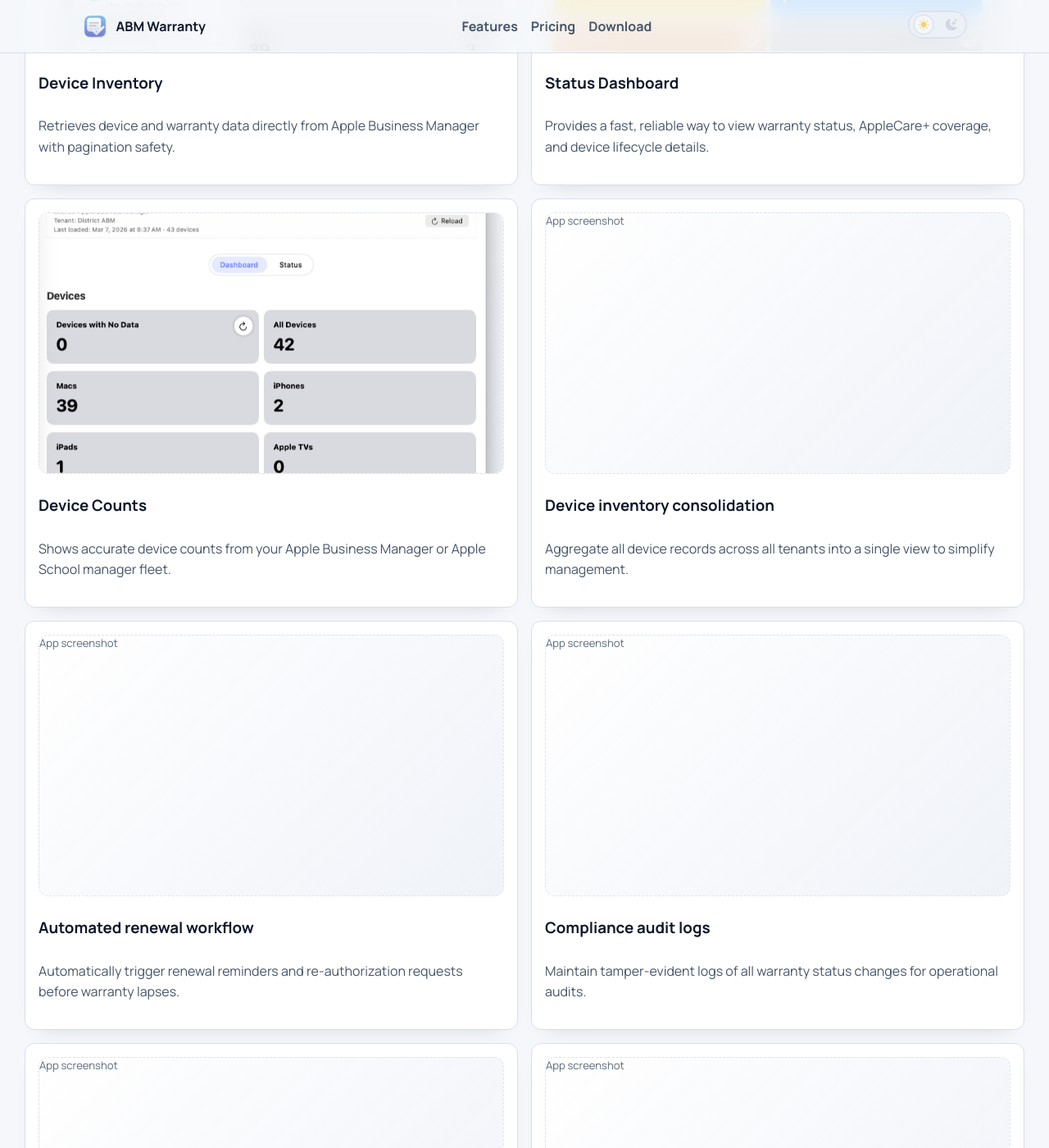
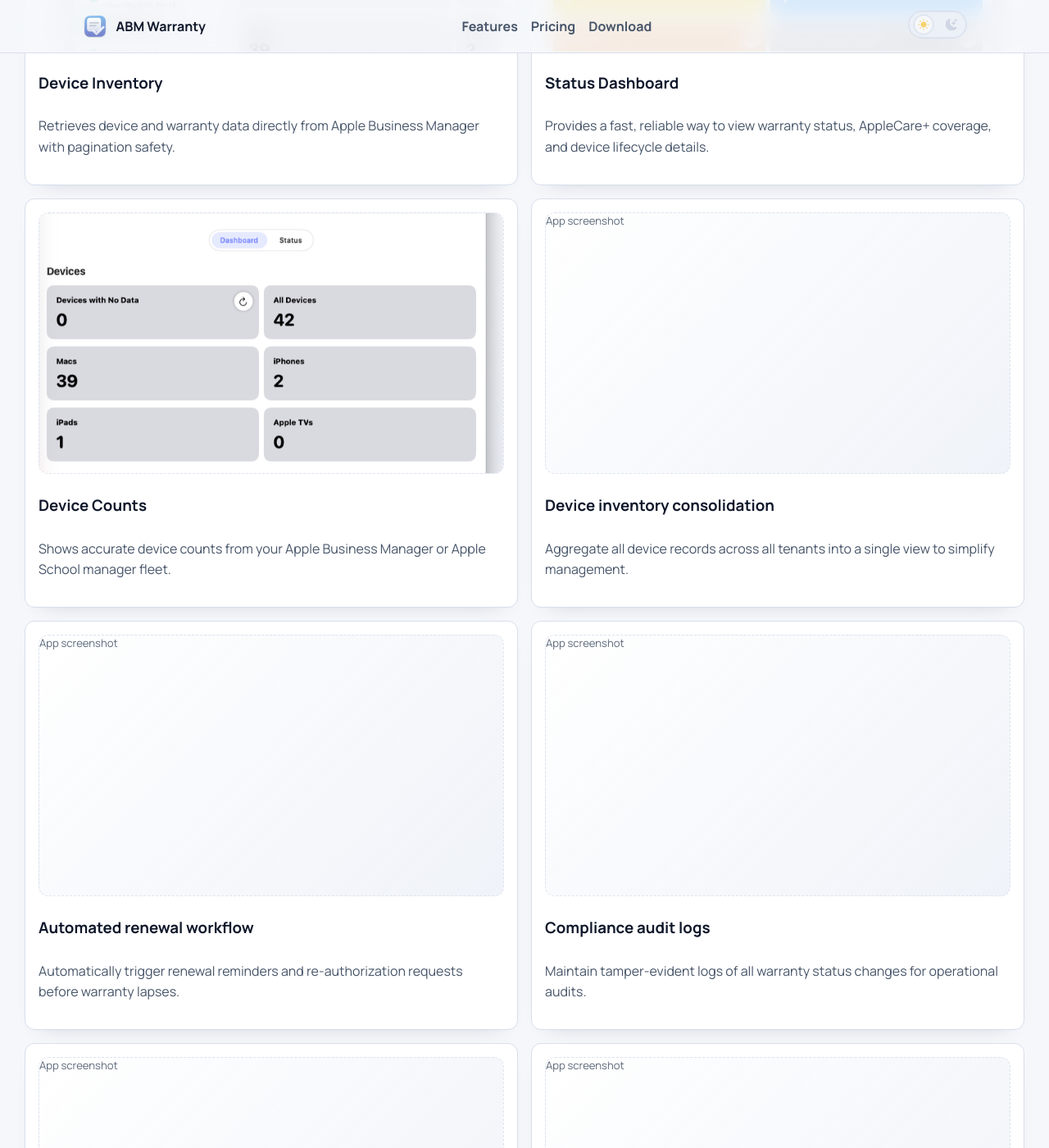
Before and after one commit to jonbrown21/abmwarranty, a Jekyll site: the page built from index.md, in a window 1280 px wide and 1400 px high, scrolled down 1142 px. Shown: the whole window at 82% size. Built offline with Jekyll 4.4.1, drawn with Linux system fonts in a browser that asks for light colours.

Commit message:
style: shift feature 3 image up an additional 30px

```diff
--- a/assets/css/main.css
+++ b/assets/css/main.css
@@ -541,7 +541,7 @@ html[data-theme='dark'] .theme-icon-light { color: #9ca9c0; opacity: 0.35; }
   object-position: right center;
   transform: scale(1.45);
   transform-origin: right top;
-  translate: 20px -30px;
+  translate: 20px -60px;
 }
 
 .feature-card:hover #feature-card-1-image,
```
